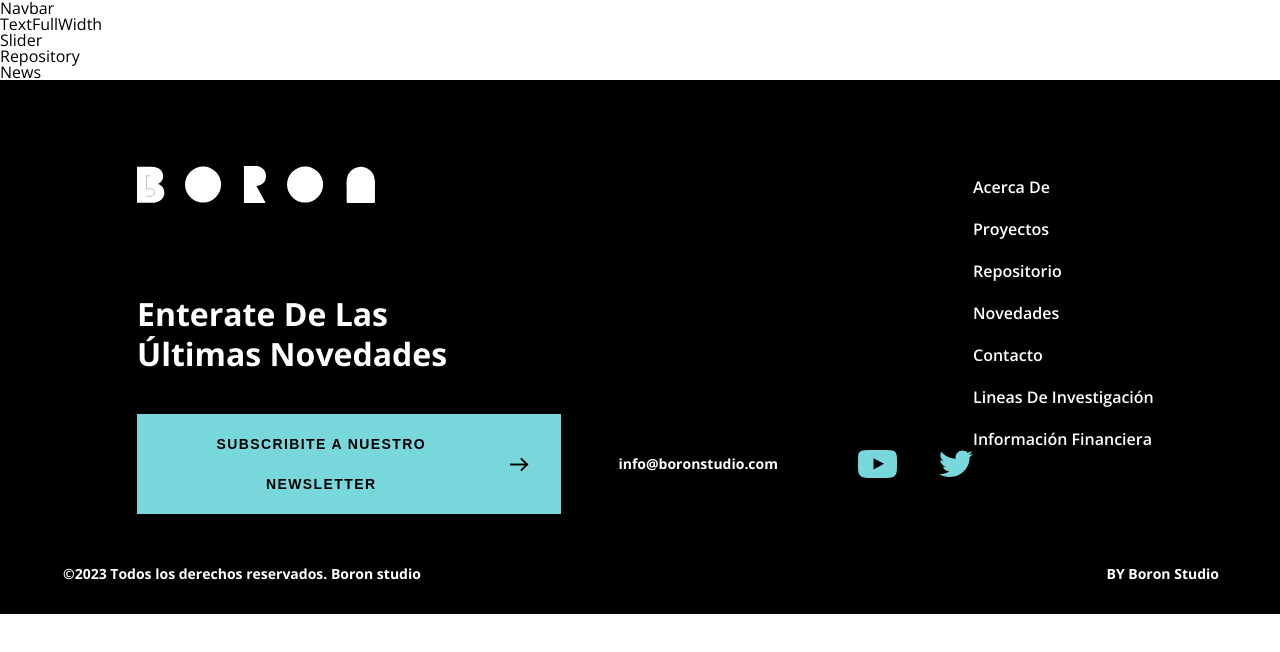
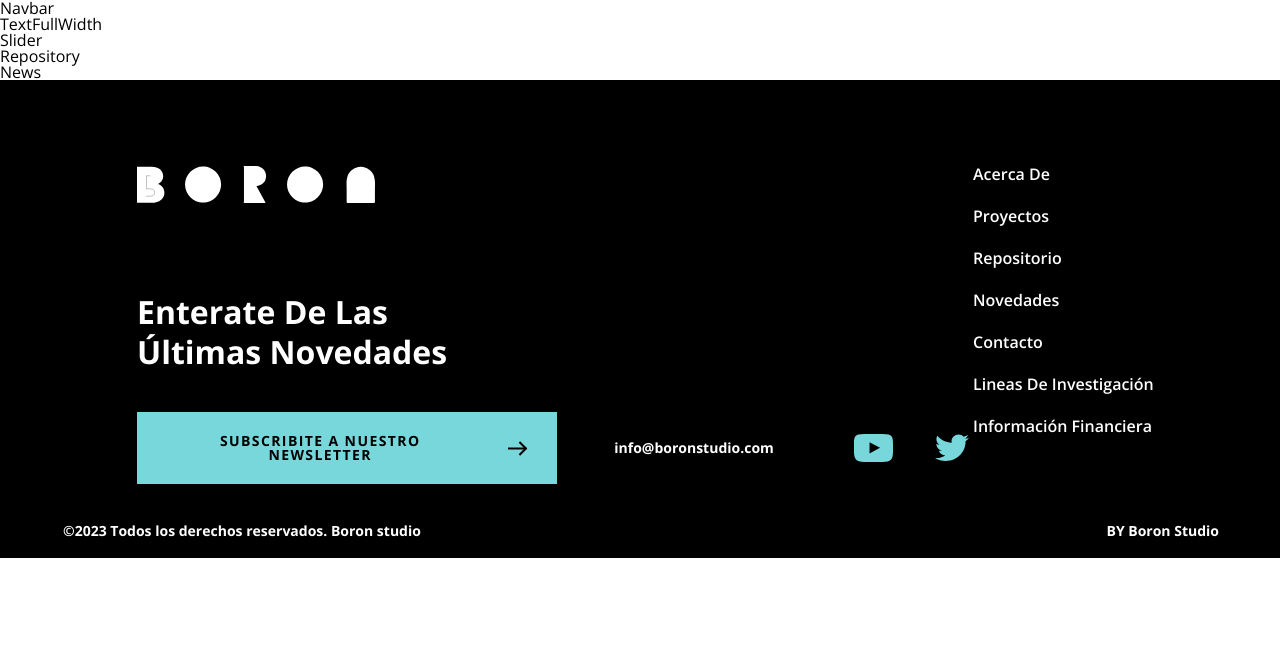
Before and after one commit to Arctic-T/boroa-test, a React (Vite) app: page / in a window 1280 px wide. Shown: the top 652 px of the page. Built offline with nearby package versions, Linux system fonts and the light colour scheme.

Commit message:
footer styles

```diff
--- a/src/styles/footer.scss
+++ b/src/styles/footer.scss
@@ -9,7 +9,7 @@
 }
 
 .footer-content {
-  margin-bottom: 38px;
+  margin-bottom: 40px;
 
   @media (min-width: 960px) {
     display: grid;
@@ -73,7 +73,7 @@
 
   @media (min-width: 960px) {
     letter-spacing: 0.1em;
-    padding: 10px 32px 10px 29px;
+    padding: 22px 29px;
     margin-right: 57px;
     margin-bottom: 0;
   }
@@ -115,8 +115,10 @@
   margin-bottom: 56px;
 
   @media (min-width: 960px) {
+    justify-content: flex-start;
     flex-direction: column;
     grid-area: 1 / 2 / 3 / 3;
+    margin-bottom: 0;
   }
 }
 
@@ -133,6 +135,11 @@
 .footer-links-link {
   color: #ffffff;
   text-decoration: none;
+  margin-bottom: 26px;
+
+  // &:last-child {
+  //   margin-bottom: 0;
+  // }
 }
 
 .footer-copyright {
--- a/src/styles/general.scss
+++ /dev/null
@@ -1,3 +0,0 @@
-body {
-  font-family: "Open Sans", serif;
-}
--- a/src/styles/reset.scss
+++ b/src/styles/reset.scss
@@ -1,129 +1,21 @@
-html,
-body,
-div,
-span,
-applet,
-object,
-iframe,
-h1,
-h2,
-h3,
-h4,
-h5,
-h6,
-p,
-blockquote,
-pre,
-a,
-abbr,
-acronym,
-address,
-big,
-cite,
-code,
-del,
-dfn,
-em,
-img,
-ins,
-kbd,
-q,
-s,
-samp,
-small,
-strike,
-strong,
-sub,
-sup,
-tt,
-var,
-b,
-u,
-i,
-center,
-dl,
-dt,
-dd,
-ol,
-ul,
-li,
-fieldset,
-form,
-label,
-legend,
-table,
-caption,
-tbody,
-tfoot,
-thead,
-tr,
-th,
-td,
-article,
-aside,
-canvas,
-details,
-embed,
-figure,
-figcaption,
-footer,
-header,
-hgroup,
-menu,
-nav,
-output,
-ruby,
-section,
-summary,
-time,
-mark,
-audio,
-video {
+* {
+  box-sizing: border-box;
+  font-family: "Open Sans", serif;
+  font-style: normal;
+  line-height: 1;
+  -webkit-text-size-adjust: 100%;
+  -ms-text-size-adjust: none;
+  outline: none;
+  -webkit-font-smoothing: antialiased;
+  -moz-osx-font-smoothing: grayscale;
+  max-height: 1000000px;
   margin: 0;
-  padding: 0;
-  border: 0;
-  font-size: 100%;
-  vertical-align: baseline;
+
+  &,
+  &::before,
+  &::after {
+    -moz-box-sizing: border-box;
+    -webkit-box-sizing: border-box;
+    box-sizing: border-box;
+  }
 }
-
-/* HTML5 display-role reset for older browsers */
-article,
-aside,
-details,
-figcaption,
-figure,
-footer,
-header,
-hgroup,
-menu,
-nav,
-section {
-  display: block;
-}
-
-body {
-  line-height: 1;
-}
-
-ol,
-ul {
-  list-style: none;
-}
-
-blockquote,
-q {
-  quotes: none;
-}
-
-blockquote:before,
-blockquote:after,
-q:before,
-q:after {
-  content: "";
-  content: none;
-}
-
-table {
-  border-collapse: collapse;
-  border-spacing: 0;
-}
--- a/src/styles/styles.scss
+++ b/src/styles/styles.scss
@@ -1,3 +1,2 @@
 @use "./reset.scss";
-@use "./general.scss";
 @use "./footer.scss";
```
